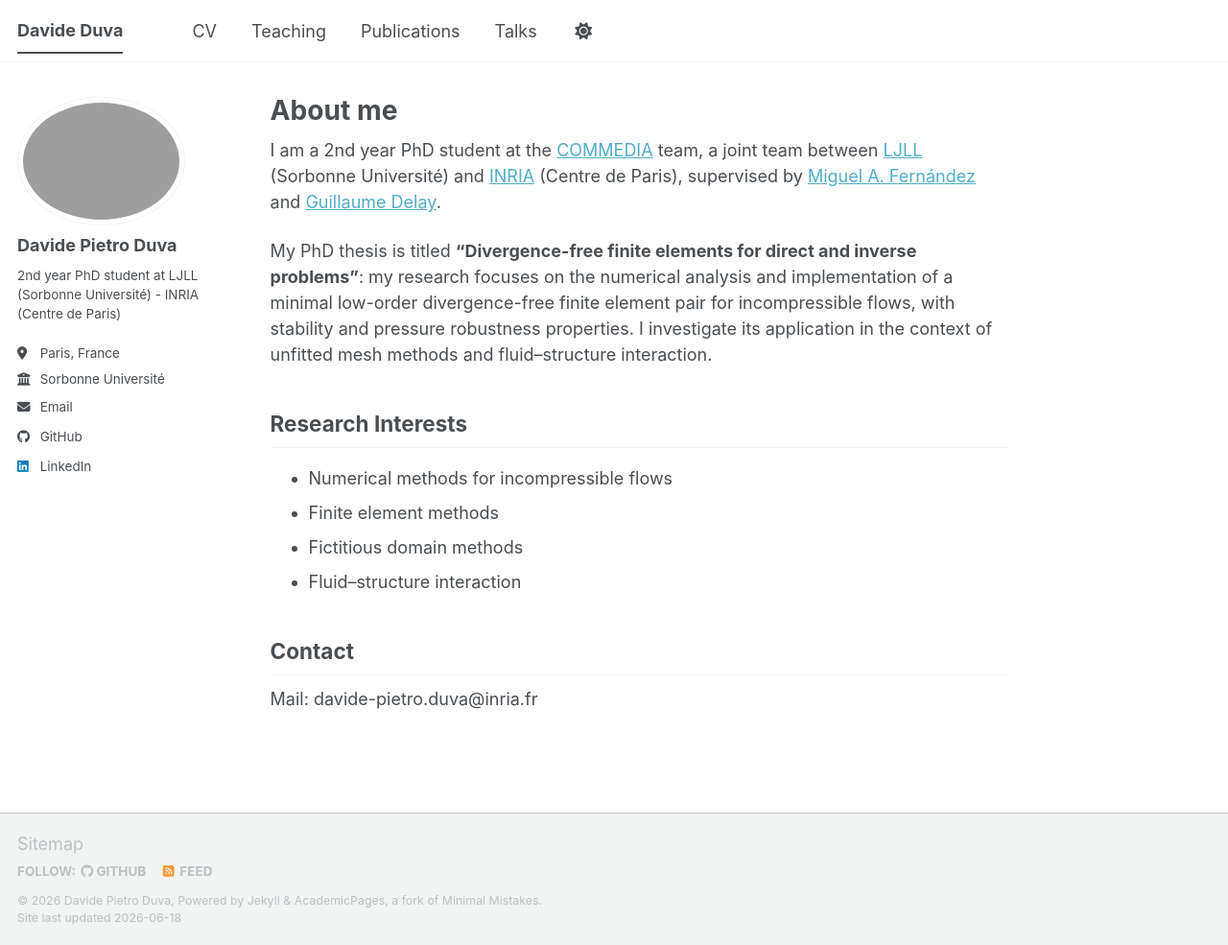
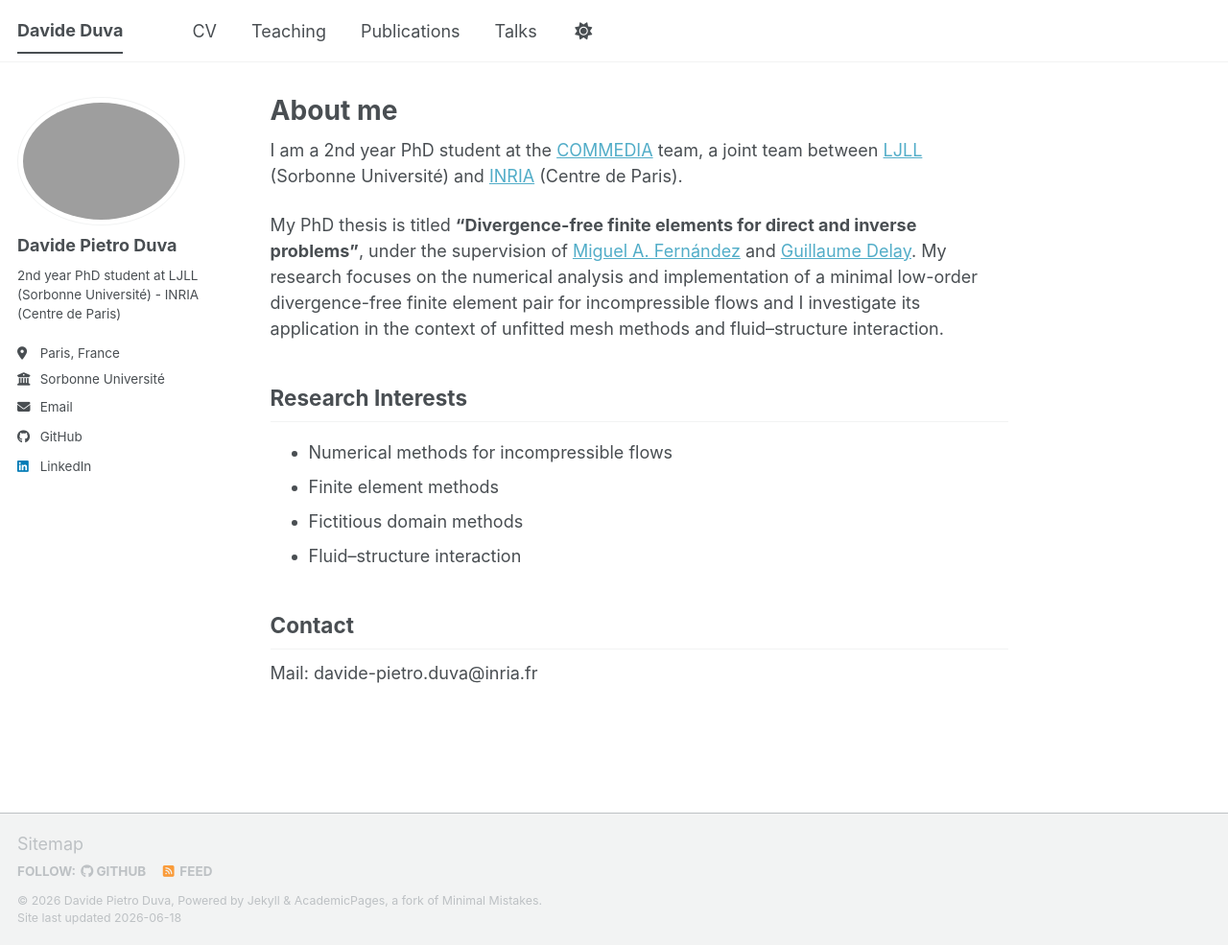
Before and after one commit to davideduva/davideduva.github.io, a Jekyll site: the page built from _pages/about.md, in a window 1280 px wide and 985 px high. Shown: the whole window at 96% size. Built offline with Jekyll 4.4.1, drawn with Linux system fonts in a browser that asks for light colours; a script bundle is joined from its source files by our own code; library files that are not in the unit come from our copies.

Commit message:
Update of about

```diff
--- a/_pages/about.md
+++ b/_pages/about.md
@@ -6,9 +6,9 @@
   - /about/
   - /about.html
 ---
-I am a 2nd year PhD student at the [COMMEDIA](https://team.inria.fr/commedia/) team, a joint team between [LJLL](https://www.ljll.fr/) (Sorbonne Université) and [INRIA](https://www.inria.fr/fr/centre-inria-de-paris) (Centre de Paris), supervised by [Miguel A. Fernández](https://team.inria.fr/commedia/fernandez/) and [Guillaume Delay](https://www.ljll.fr/delay/).
+I am a 2nd year PhD student at the [COMMEDIA](https://team.inria.fr/commedia/) team, a joint team between [LJLL](https://www.ljll.fr/) (Sorbonne Université) and [INRIA](https://www.inria.fr/fr/centre-inria-de-paris) (Centre de Paris).
 
-My PhD thesis is titled **"Divergence-free finite elements for direct and inverse problems"**: my research focuses on the numerical analysis and implementation of a minimal low-order divergence-free finite element pair for incompressible flows, with stability and pressure robustness properties. I investigate its application in the context of unfitted mesh methods and fluid–structure interaction.
+My PhD thesis is titled **"Divergence-free finite elements for direct and inverse problems"**, under the supervision of [Miguel A. Fernández](https://team.inria.fr/commedia/fernandez/) and [Guillaume Delay](https://www.ljll.fr/delay/). My research focuses on the numerical analysis and implementation of a minimal low-order divergence-free finite element pair for incompressible flows and I investigate its application in the context of unfitted mesh methods and fluid–structure interaction.
 
 ## Research Interests
 
```
